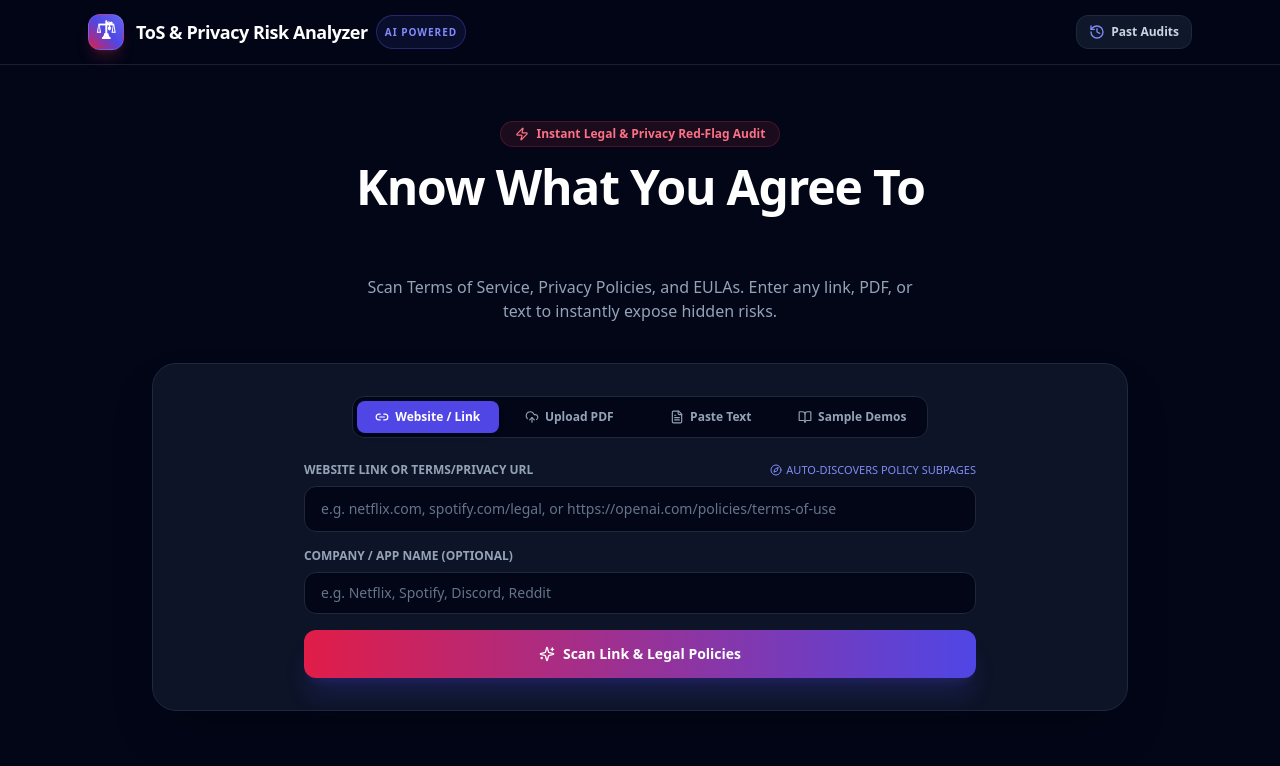
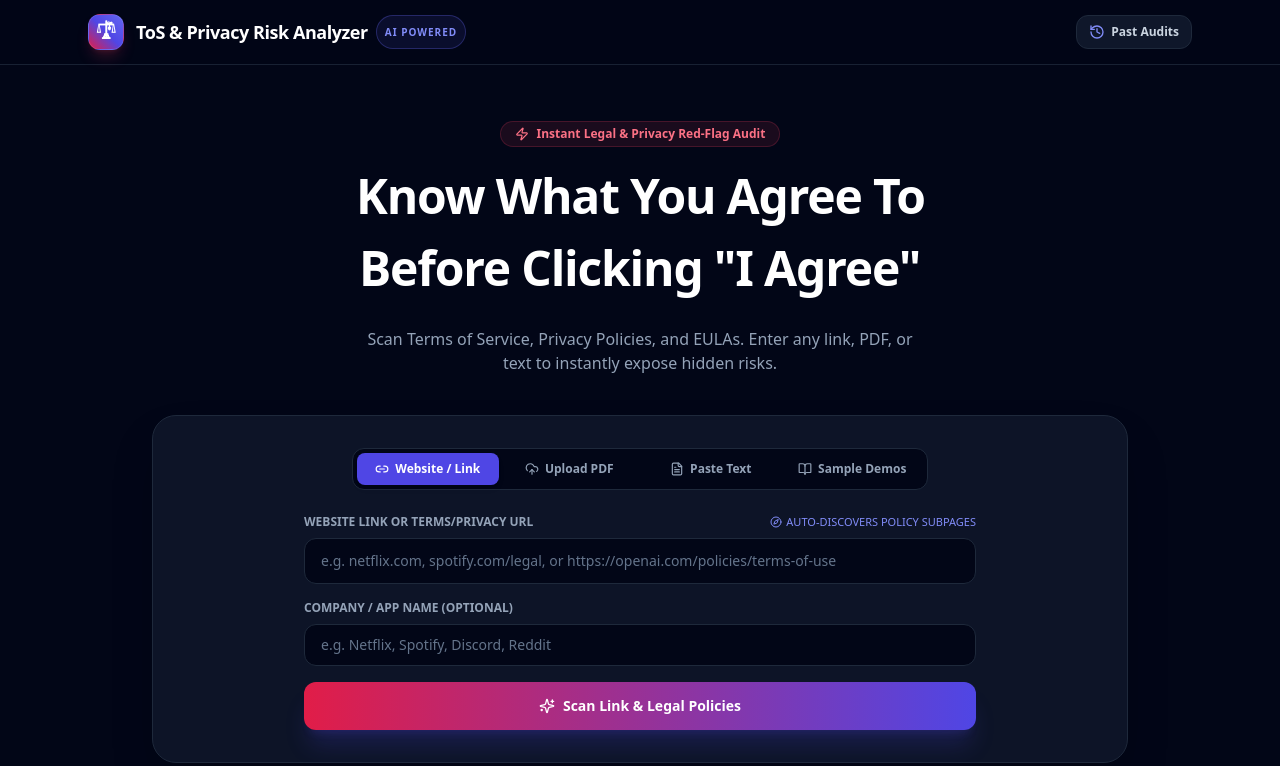
Before and after one commit to Adreno444/tos-privacy-risk-analyzer, a Next.js app: page / in a window 1280 px wide. Shown: the top 766 px of the page. Built offline with nearby package versions, Linux system fonts and the light colour scheme.

Commit message:
UI: Set Before Clicking I Agree to crisp white text and fix bottom descender clipping

```diff
--- a/src/app/globals.css
+++ b/src/app/globals.css
@@ -39,13 +39,15 @@ body {
   opacity: 0;
   animation: lineSlideUp 0.8s cubic-bezier(0.16, 1, 0.3, 1) 0.05s forwards;
   will-change: transform, opacity, filter;
+  padding-bottom: 6px;
 }
 
-.animate-hero-gradient {
+.animate-hero-line2 {
   display: inline-block;
   opacity: 0;
-  animation: lineSlideUp 0.8s cubic-bezier(0.16, 1, 0.3, 1) 0.3s forwards;
+  animation: lineSlideUp 0.8s cubic-bezier(0.16, 1, 0.3, 1) 0.25s forwards;
   will-change: transform, opacity, filter;
+  padding-bottom: 6px;
 }
 
 .animate-char {
--- a/src/app/page.tsx
+++ b/src/app/page.tsx
@@ -200,13 +200,13 @@ export default function Home() {
                 <Zap className="w-3.5 h-3.5" />
                 <span>Instant Legal & Privacy Red-Flag Audit</span>
               </div>
-              <h2 className="text-3xl sm:text-5xl font-black tracking-tight text-white leading-tight">
-                <span className="animate-hero-title">
+              <h2 className="text-3xl sm:text-5xl font-black tracking-tight text-white leading-normal sm:leading-snug pb-1">
+                <span className="animate-hero-title text-white">
                   <AnimatedLetters text="Know What You Agree To" baseDelay={0.05} />
                 </span>
                 <br />
-                <span className="animate-hero-gradient bg-gradient-to-r from-rose-400 via-indigo-300 to-emerald-400 bg-clip-text text-transparent">
-                  <AnimatedLetters text='Before Clicking "I Agree"' baseDelay={0.35} />
+                <span className="animate-hero-line2 text-white">
+                  <AnimatedLetters text='Before Clicking "I Agree"' baseDelay={0.3} />
                 </span>
               </h2>
               <p className="text-sm sm:text-base text-slate-400 max-w-xl mx-auto leading-relaxed">
```
